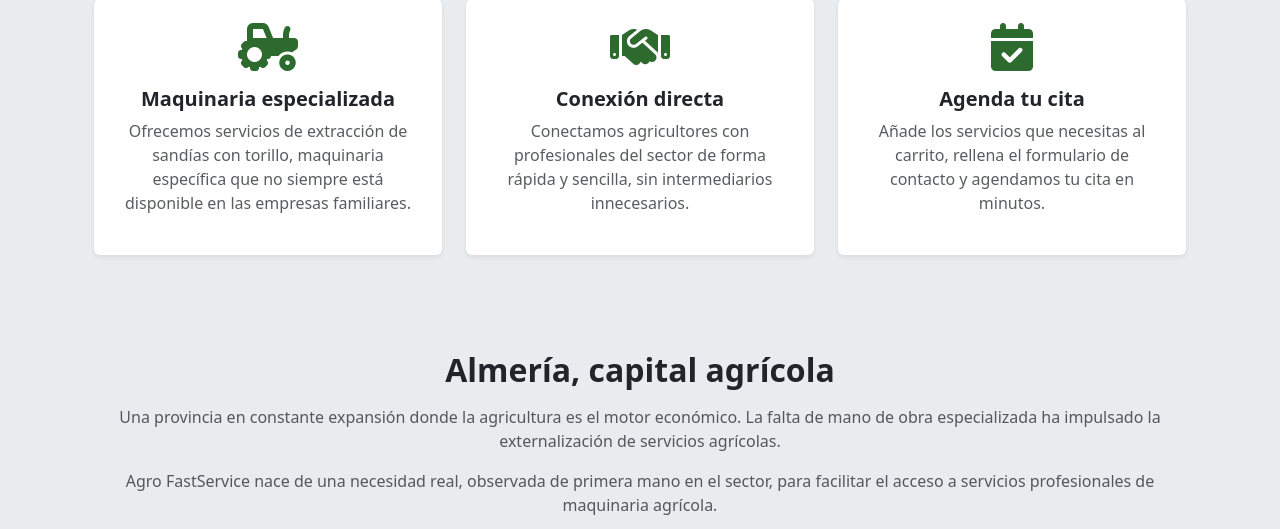
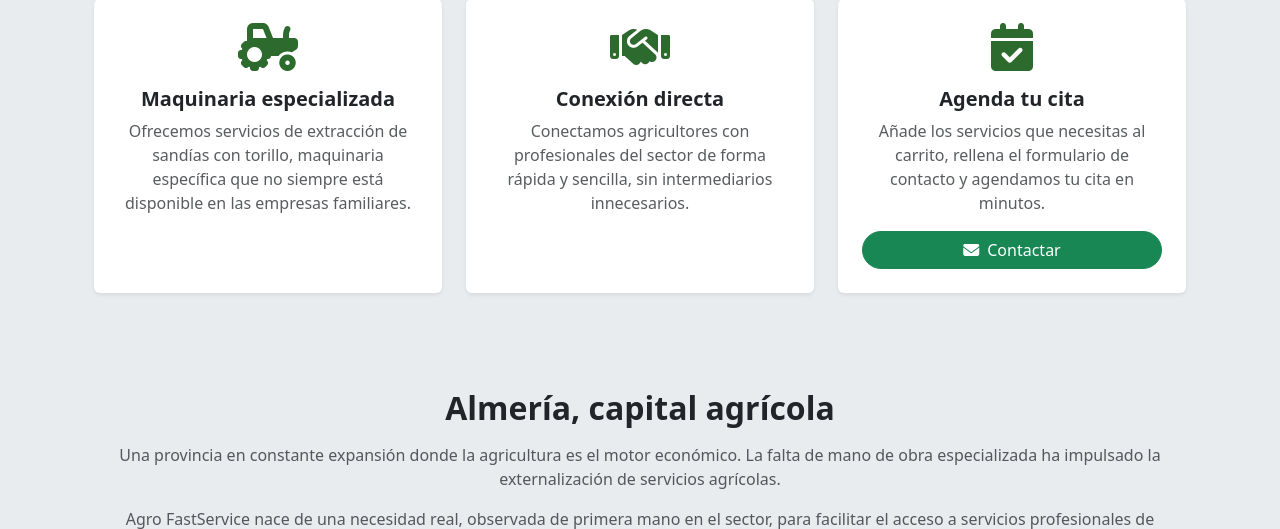
Before and after one commit to Leghlimi/agro_fastservice, a Django app: page / in a window 1280 px wide. Shown: the part 599-1128 px from the top of the page. Run offline with Django 5.2, Linux system fonts and the light colour scheme.

Commit message:
Enlace contacto en Agendar cita. Front OK

```diff
--- a/carrito/templates/carrito/ver_carrito.html
+++ b/carrito/templates/carrito/ver_carrito.html
@@ -32,7 +32,7 @@
                 </td>
                 <td data-label="Categoria" class="text-center">{{ item.servicio.categoria }}</td>
                 <td data-label="Precio" class="text-center">{{ item.servicio.precio }} €</td>
-                <td data-label="Kg estimados" class="text-center">{{ item.cantidad }} kg</td>
+                <td data-label="kg estimados" class="text-center">{{ item.cantidad }} kg</td>
                 <td data-label="Subtotal" class="text-center fw-semibold">{{ item.subtotal|floatformat:0 }} €</td>
                 <td data-label="Acciones" class="text-center">
                     <a href="{% url 'carrito:eliminar' item.servicio.id %}"
--- a/home/templates/home/index.html
+++ b/home/templates/home/index.html
@@ -62,8 +62,12 @@
                         <i class="fas fa-calendar-check fa-3x" style="color: #2d6a2d;"></i>
                     </div>
                     <h5 class="fw-bold text-body">Agenda tu cita</h5>
-                    <p class="text-body-secondary">Añade los servicios que necesitas al carrito, rellena el formulario de contacto
+                    <p class="text-body-secondary">Añade los servicios que necesitas al carrito, rellena el formulario
+                        de contacto
                         y agendamos tu cita en minutos.</p>
+                    <a href="{% url 'contacto' %}" class="btn btn-success rounded-pill mt-auto px-4">
+                        <i class="fas fa-envelope me-2"></i>Contactar
+                    </a>
                 </div>
             </div>
         </div>
```
